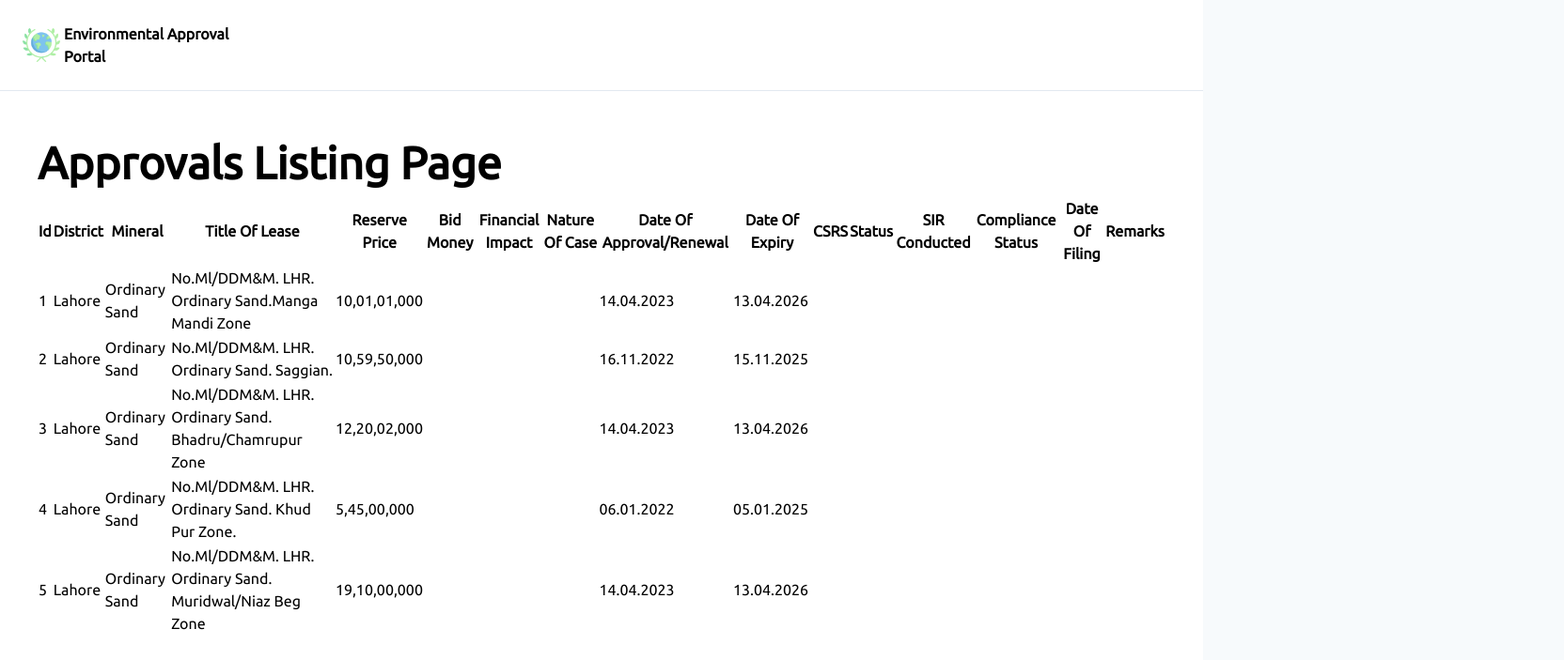
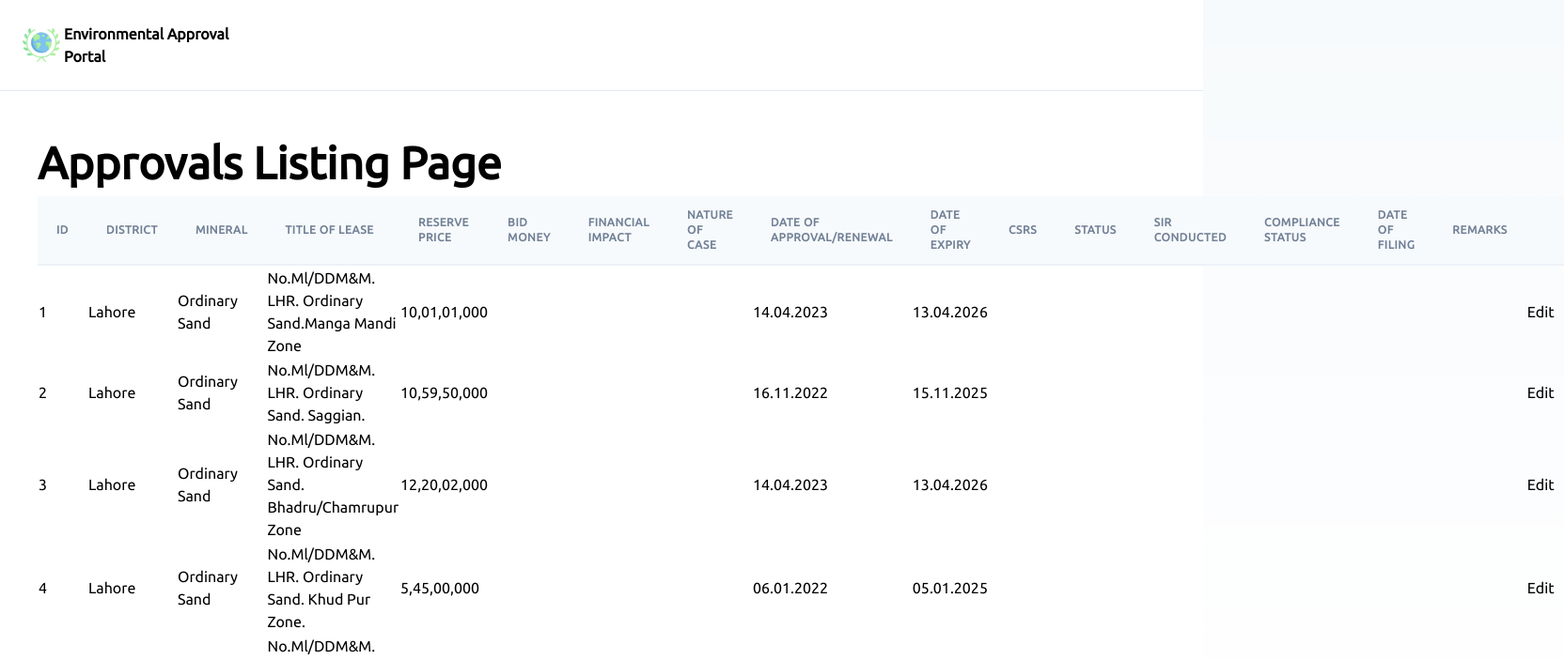
Before and after one commit to umair3/mnm-env, a Next.js app in the folder nextjs-app/: page /approvals in a window 1280 px wide. Shown: the top 703 px of the page at 94% size, 1664 px wide, since content can reach past the window. Built offline with nearby package versions, Linux system fonts and the light colour scheme.

Commit message:
approval edit page

```diff
--- a/nextjs-app/src/app/approvals/page.tsx
+++ b/nextjs-app/src/app/approvals/page.tsx
@@ -22,22 +22,23 @@ export default function ApprovalsPage({searchParams}: ApprovalSearchProps) {
         <table className="table-auto">
           <thead>
             <tr>
-              <th>Id</th>
-              <th>District</th>
-              <th>Mineral</th>
-              <th>Title of Lease</th>
-              <th>Reserve Price</th>
-              <th>Bid Money</th>
-              <th>Financial Impact</th>
-              <th>Nature of Case</th>
-              <th>Date of Approval/Renewal</th>
-              <th>Date of Expiry</th>
-              <th>CSRS</th>
-              <th>Status</th>
-              <th>SIR Conducted</th>
-              <th>Compliance Status</th>
-              <th>Date of Filing</th>
-              <th>Remarks</th>
+              <th className="px-5 py-3 border-b-2 border-gray-200 bg-gray-100 text-left text-xs font-semibold text-gray-600 uppercase tracking-wider">Id</th>
+              <th className="px-5 py-3 border-b-2 border-gray-200 bg-gray-100 text-left text-xs font-semibold text-gray-600 uppercase tracking-wider">District</th>
+              <th className="px-5 py-3 border-b-2 border-gray-200 bg-gray-100 text-left text-xs font-semibold text-gray-600 uppercase tracking-wider">Mineral</th>
+              <th className="px-5 py-3 border-b-2 border-gray-200 bg-gray-100 text-left text-xs font-semibold text-gray-600 uppercase tracking-wider">Title of Lease</th>
+              <th className="px-5 py-3 border-b-2 border-gray-200 bg-gray-100 text-left text-xs font-semibold text-gray-600 uppercase tracking-wider">Reserve Price</th>
+              <th className="px-5 py-3 border-b-2 border-gray-200 bg-gray-100 text-left text-xs font-semibold text-gray-600 uppercase tracking-wider">Bid Money</th>
+              <th className="px-5 py-3 border-b-2 border-gray-200 bg-gray-100 text-left text-xs font-semibold text-gray-600 uppercase tracking-wider">Financial Impact</th>
+              <th className="px-5 py-3 border-b-2 border-gray-200 bg-gray-100 text-left text-xs font-semibold text-gray-600 uppercase tracking-wider">Nature of Case</th>
+              <th className="px-5 py-3 border-b-2 border-gray-200 bg-gray-100 text-left text-xs font-semibold text-gray-600 uppercase tracking-wider">Date of Approval/Renewal</th>
+              <th className="px-5 py-3 border-b-2 border-gray-200 bg-gray-100 text-left text-xs font-semibold text-gray-600 uppercase tracking-wider">Date of Expiry</th>
+              <th className="px-5 py-3 border-b-2 border-gray-200 bg-gray-100 text-left text-xs font-semibold text-gray-600 uppercase tracking-wider">CSRS</th>
+              <th className="px-5 py-3 border-b-2 border-gray-200 bg-gray-100 text-left text-xs font-semibold text-gray-600 uppercase tracking-wider">Status</th>
+              <th className="px-5 py-3 border-b-2 border-gray-200 bg-gray-100 text-left text-xs font-semibold text-gray-600 uppercase tracking-wider">SIR Conducted</th>
+              <th className="px-5 py-3 border-b-2 border-gray-200 bg-gray-100 text-left text-xs font-semibold text-gray-600 uppercase tracking-wider">Compliance Status</th>
+              <th className="px-5 py-3 border-b-2 border-gray-200 bg-gray-100 text-left text-xs font-semibold text-gray-600 uppercase tracking-wider">Date of Filing</th>
+              <th className="px-5 py-3 border-b-2 border-gray-200 bg-gray-100 text-left text-xs font-semibold text-gray-600 uppercase tracking-wider">Remarks</th>
+              <th className="px-5 py-3 border-b-2 border-gray-200 bg-gray-100 text-left text-xs font-semibold text-gray-600 uppercase tracking-wider"></th>
             </tr>
           </thead>
           <tbody>
@@ -58,6 +59,7 @@ export default function ApprovalsPage({searchParams}: ApprovalSearchProps) {
               <td></td>
               <td></td>
               <td></td>
+              <td><a href="#">Edit</a></td>
             </tr>
             <tr>
               <td>2</td>
@@ -76,6 +78,7 @@ export default function ApprovalsPage({searchParams}: ApprovalSearchProps) {
               <td></td>
               <td></td>
               <td></td>
+              <td><a href="#">Edit</a></td>
             </tr>
             <tr>
               <td>3</td>
@@ -94,6 +97,7 @@ export default function ApprovalsPage({searchParams}: ApprovalSearchProps) {
               <td></td>
               <td></td>
               <td></td>
+              <td><a href="#">Edit</a></td>
             </tr>
             <tr>
               <td>4</td>
@@ -112,6 +116,7 @@ export default function ApprovalsPage({searchParams}: ApprovalSearchProps) {
               <td></td>
               <td></td>
               <td></td>
+              <td><a href="#">Edit</a></td>
             </tr>
             <tr>
               <td>5</td>
@@ -130,6 +135,7 @@ export default function ApprovalsPage({searchParams}: ApprovalSearchProps) {
               <td></td>
               <td></td>
               <td></td>
+              <td><a href="#">Edit</a></td>
             </tr>
           </tbody>
         </table>
```
Also changed, not shown: nextjs-app/src/app/approvals/edit/[id]/approval-edit-form.tsx (renamed from nextjs-app/src/app/approvals/edit/[id]/case-edit-form.tsx).
